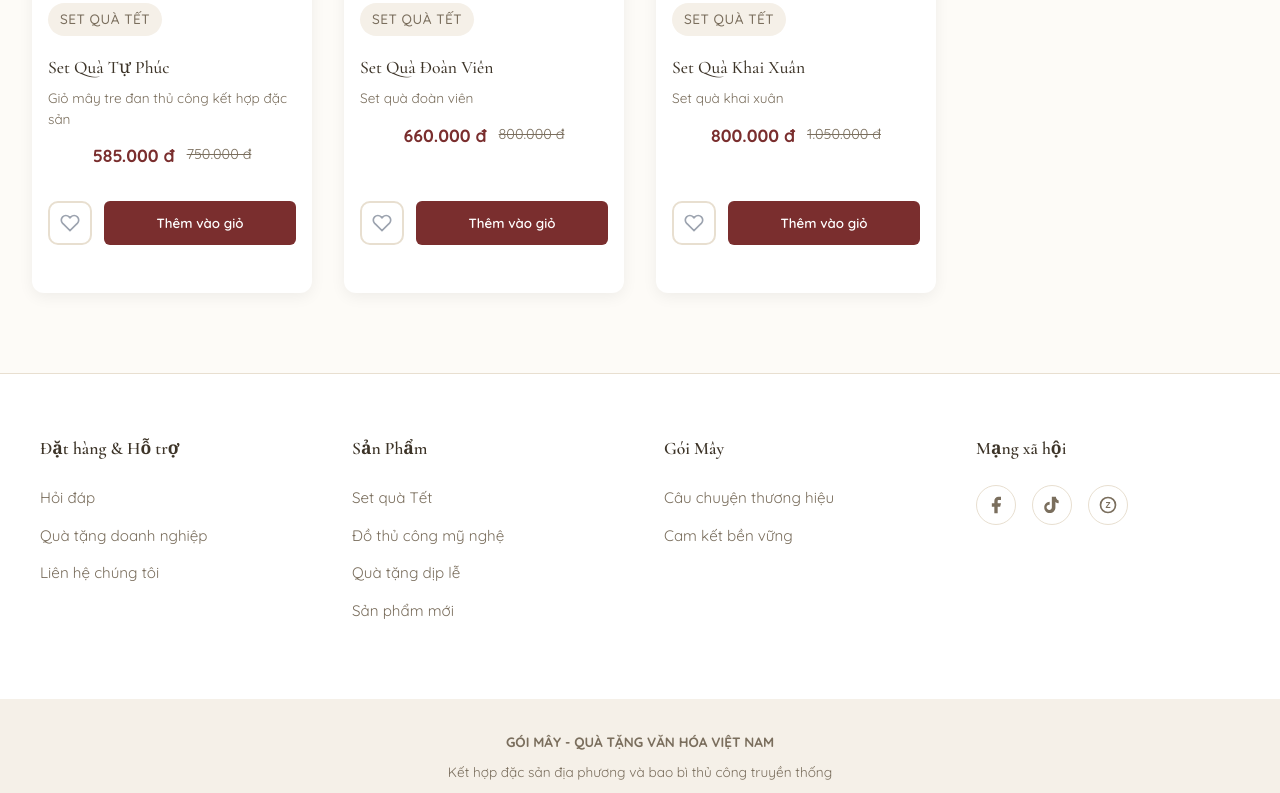
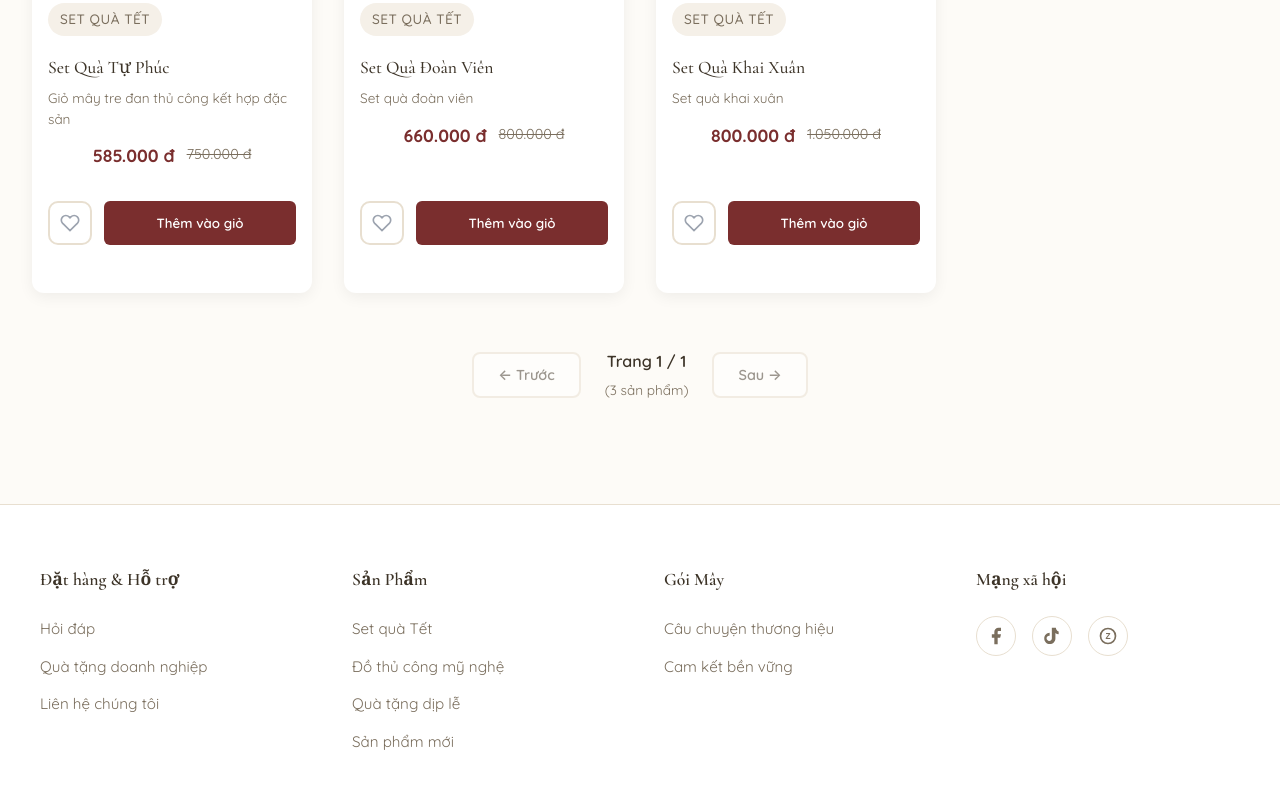
Before and after one commit to dophong289/EXE201, a React (Vite) app in the folder frontend/: page /san-pham in a window 1280 px wide. Shown: the part 820-1613 px from the top of the page. Built offline with nearby package versions, Linux system fonts and the light colour scheme; no server answers.

Commit message:
Always show pagination when products exist

```diff
--- a/frontend/src/pages/ProductsPage.jsx
+++ b/frontend/src/pages/ProductsPage.jsx
@@ -372,7 +372,7 @@ function ProductsPage() {
           )}
 
           {/* Pagination */}
-          {!loading && totalPages > 1 && (
+          {!loading && products.length > 0 && (
             <div className="pagination" style={{ marginTop: '2rem' }}>
               <button
                 className="pagination-btn"
```
